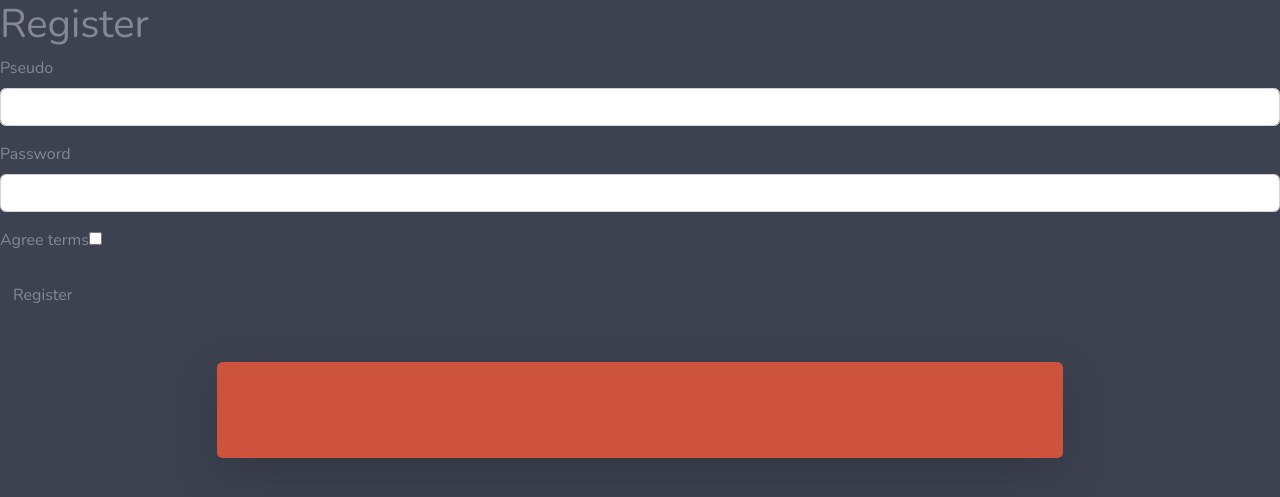
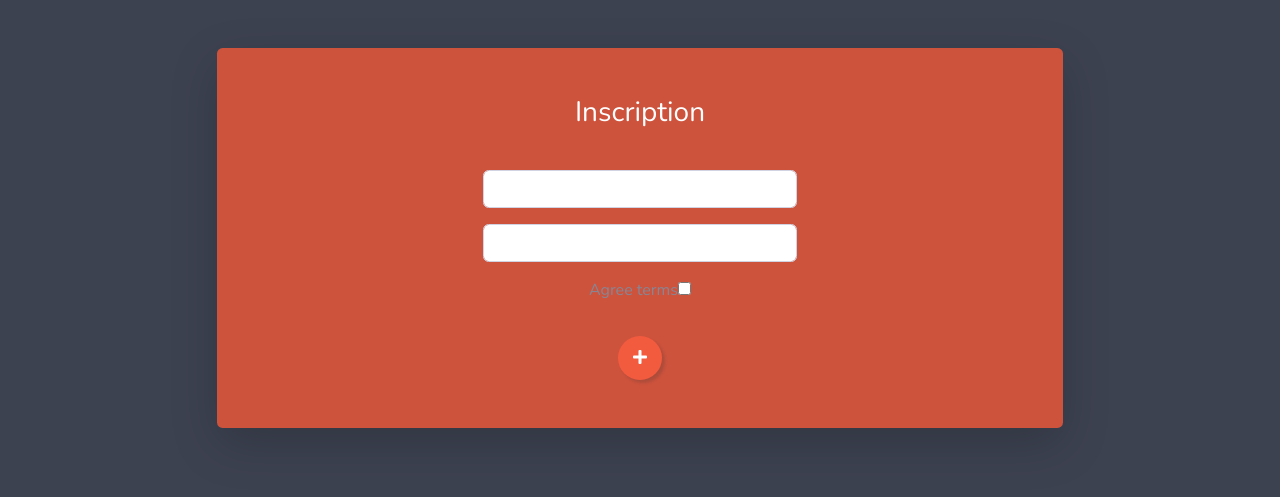
Before and after one commit to ChGa002/US, a Symfony app: template templates/registration/register.html.twig in a window 1280 px wide. Shown: the top 497 px of the page. Run offline with Twig, Linux system fonts and the light colour scheme; the template is opened without the code that fills it, so the values that code supplies are empty; form fields are guessed from the names that the template uses; some libraries are stand-ins or nearby versions.

Commit message:
Mise en forme du formulaire d'inscription

```diff
--- a/composer.json
+++ b/composer.json
@@ -35,7 +35,7 @@
         "symfony/web-link": "4.4.*",
         "symfony/yaml": "4.4.*",
         "twig/extra-bundle": "^2.12|^3.0",
-        "twig/twig": "^2.12|^3.0"
+        "twig/twig": "^2.0"
     },
     "require-dev": {
         "doctrine/doctrine-fixtures-bundle": "^3.4",
--- a/src/Controller/RegistrationController.php
+++ b/src/Controller/RegistrationController.php
@@ -15,7 +15,7 @@ use Symfony\Component\Security\Guard\GuardAuthenticatorHandler;
 class RegistrationController extends AbstractController
 {
     /**
-     * @Route("/register", name="app_register")
+     * @Route("/inscription", name="app_register")
      */
     public function register(Request $request, UserPasswordEncoderInterface $passwordEncoder, GuardAuthenticatorHandler $guardHandler, LoginFormAuthenticator $authenticator): Response
     {
--- a/templates/registration/register.html.twig
+++ b/templates/registration/register.html.twig
@@ -1,24 +1,3 @@
-<!DOCTYPE html>
-
-<title>Register</title>
-
-{% block body %}
-    {% for flashError in app.flashes('verify_email_error') %}
-        <div class="alert alert-danger" role="alert">{{ flashError }}</div>
-    {% endfor %}
-
-    <h1>Register</h1>
-
-    {{ form_start(registrationForm) }}
-        {{ form_row(registrationForm.pseudo) }}
-        {{ form_row(registrationForm.plainPassword, {
-            label: 'Password'
-        }) }}
-        {{ form_row(registrationForm.agreeTerms) }}
-
-        <button type="submit" class="btn">Register</button>
-    {{ form_end(registrationForm) }}
-{% endblock %}
 <!DOCTYPE html>
 <html lang="en">
 
@@ -58,7 +37,21 @@
                         <div class="row justify-content-center">
                             <div class="col-lg-6">
                                 <div class="p-5">
+                                    {% for flashError in app.flashes('verify_email_error') %}
+                                        <div class="alert alert-danger" role="alert">{{ flashError }}</div>
+                                    {% endfor %}
 
+                                    <h1 class="h3 mb-3 font-weight-normal text-center colorCloud">Inscription</h1><br/>
+                                    <div class="text-center">
+                                    {{ form_start(registrationForm) }}
+                                        {{ form_row(registrationForm.pseudo, {label:false}) }}
+                                        {{ form_row(registrationForm.plainPassword, {label: false }) }}
+                                        {{ form_row(registrationForm.agreeTerms) }}
+                                        <button class="btn btn-primary btn-customized bouton-menu" type="submit" title="S'inscrire">
+                                            <i class="fas fa-plus"></i>
+                                         </button>
+                                    {{ form_end(registrationForm) }}
+                                    </div>
                                 </div>
                             </div>
                         </div>
```
Also changed, not shown: src/Form/RegistrationFormType.php (+10 -8 lines), 1 other file.
